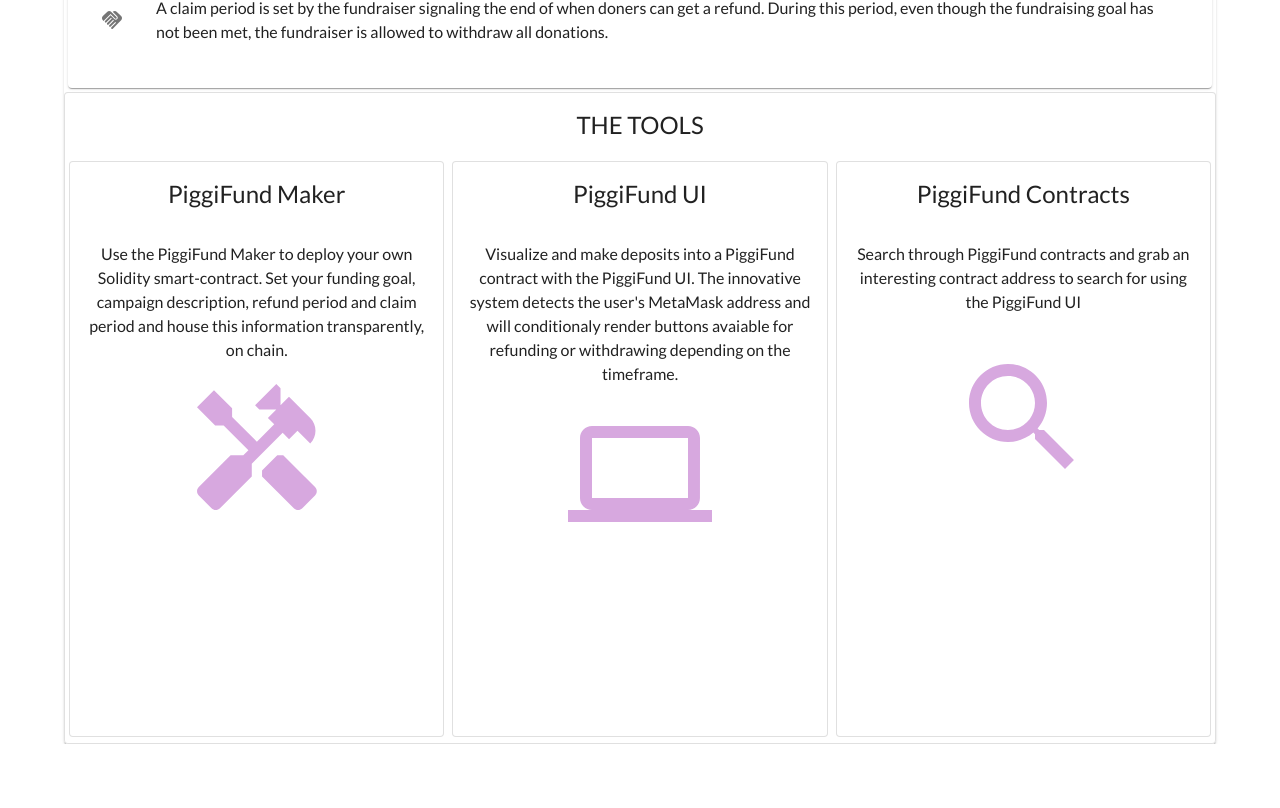
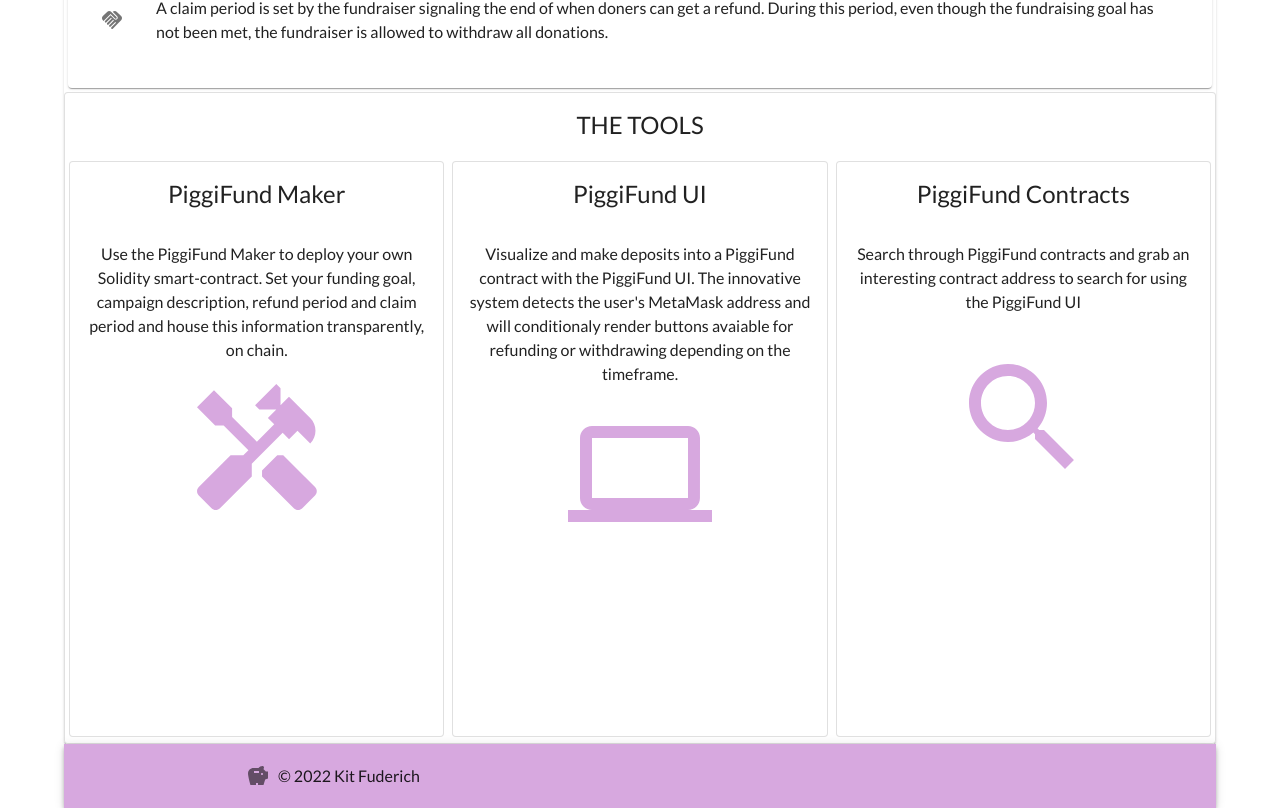
Before and after one commit to kitfud/PiggiFund_FrontEnd, a React (Create React App) app: page / in a window 1280 px wide. Shown: the part 664-1472 px from the top of the page. Before the commit the page ends 1408 px from the top, so only its background shows below. Built offline with nearby package versions, Linux system fonts and the light colour scheme; a web font is replaced by a local one.

Commit message:
footer component added

```diff
--- a/src/App.js
+++ b/src/App.js
@@ -7,6 +7,7 @@
 import Navbar from './components/usefulComponents/Navbar';
 import Contracts from './components/Contracts';
 import FactoryABI from "./chain-info/abi.json"
+import Footer from './components/usefulComponents/Footer';
 
 let theme = createTheme({
   palette: {
@@ -37,7 +38,9 @@
         <Route path="ui" element= {<PiggiFundUI piggiFundAddress={piggiFundAddress} abi={abi}/>}/>
         <Route path="contracts" element={<Contracts piggiFundAddress={piggiFundAddress} abi={abi}/>} />
       </Routes>
+      <Footer/>
     </Container>
+
   </ThemeProvider>
   );
 }
--- /dev/null
+++ b/src/components/usefulComponents/Footer.js
@@ -0,0 +1,28 @@
+import React from 'react'
+import {
+    AppBar,
+    Toolbar,
+    Typography,
+    Container,
+    IconButton
+  } from '@mui/material'
+  import SavingsIcon from '@mui/icons-material/Savings';
+
+const Footer = () => {
+  return (
+    <AppBar position="static" color="primary">
+    <Container maxWidth="md">
+      <Toolbar>
+      <IconButton href="/">
+       <SavingsIcon/>
+        </IconButton>
+        <Typography variant="body1" color="inherit">
+          &copy; 2022 Kit Fuderich
+        </Typography>
+      </Toolbar>
+    </Container>
+  </AppBar>
+  )
+}
+
+export default Footer
--- a/src/components/usefulComponents/Navbar.js
+++ b/src/components/usefulComponents/Navbar.js
@@ -8,6 +8,7 @@
   Typography,
   IconButton
 } from '@mui/material'
+
 import { makeStyles } from '@mui/styles';
 
 const useStyles = makeStyles((theme) => ({
```
